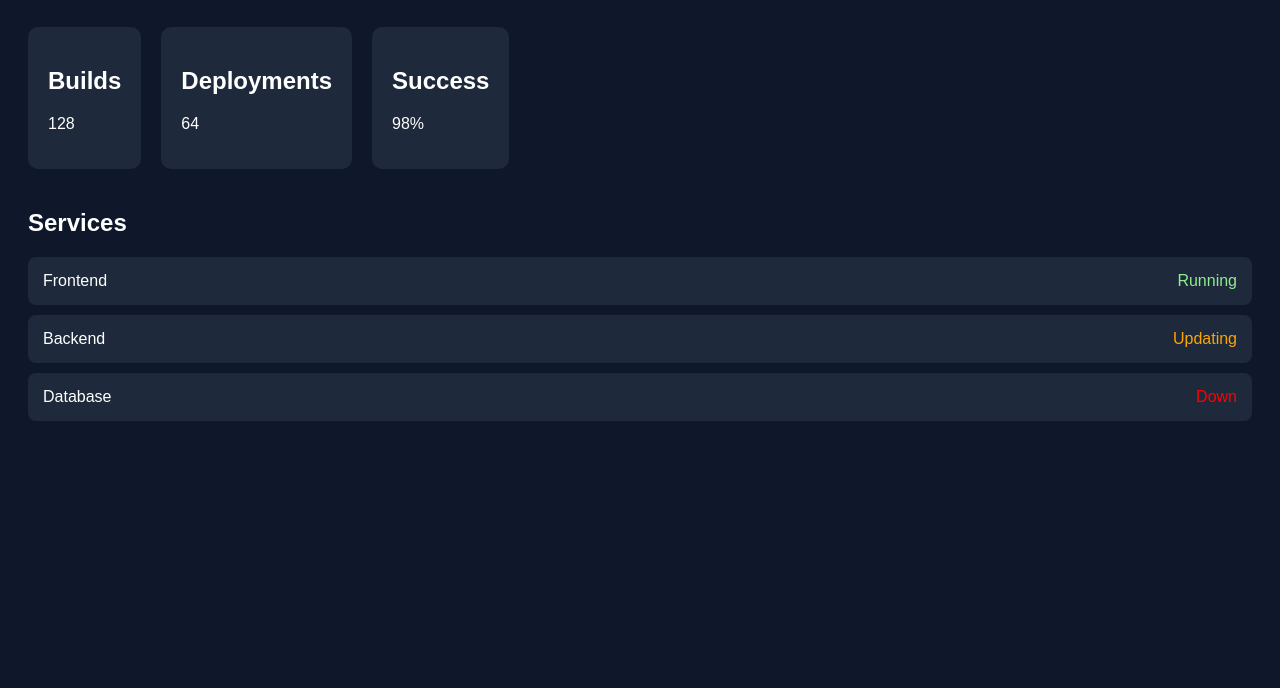
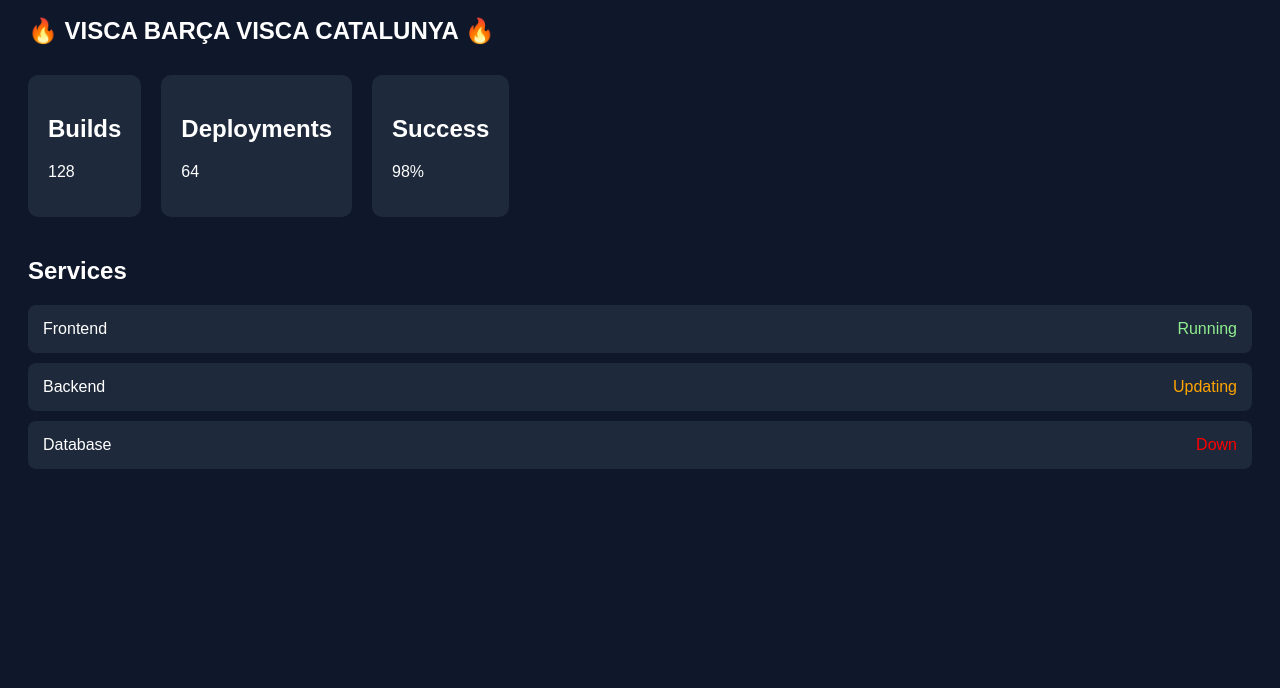
Before and after one commit to priyanshuv2222/ecs-jenkins-deployment, a plain HTML site: page app/index.html in a window 1280 px wide. Shown: the part 112-800 px from the top of the page. Drawn offline with Linux system fonts and the light colour scheme.

Commit message:
Update index.html

```diff
--- a/app/index.html
+++ b/app/index.html
@@ -13,15 +13,19 @@
     <button class="deploy-btn">Deploy Now</button>
   </header>
 
+  <h2 class="subtitle">🔥 VISCA BARÇA VISCA CATALUNYA 🔥</h2>
+
   <section class="stats">
     <div class="card">
       <h2>Builds</h2>
       <p>128</p>
     </div>
+
     <div class="card">
       <h2>Deployments</h2>
       <p>64</p>
     </div>
+
     <div class="card">
       <h2>Success</h2>
       <p>98%</p>
@@ -30,18 +34,22 @@
 
   <section class="services">
     <h2>Services</h2>
+
     <div class="service-card">
       <span>Frontend</span>
       <span class="status green">Running</span>
     </div>
+
     <div class="service-card">
       <span>Backend</span>
       <span class="status yellow">Updating</span>
     </div>
+
     <div class="service-card">
       <span>Database</span>
       <span class="status red">Down</span>
     </div>
+
   </section>
 
 </body>
```
